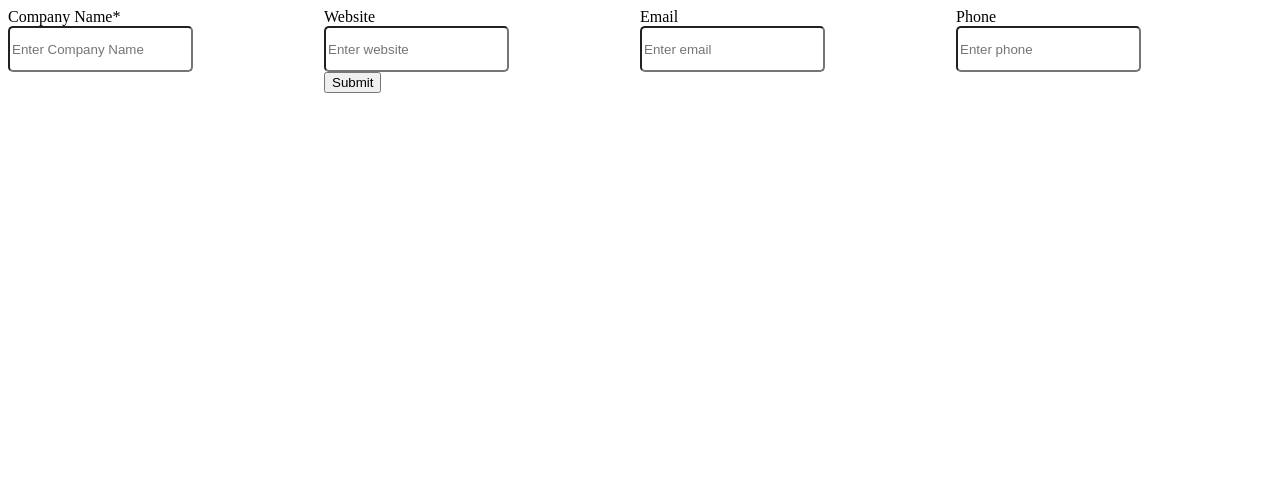
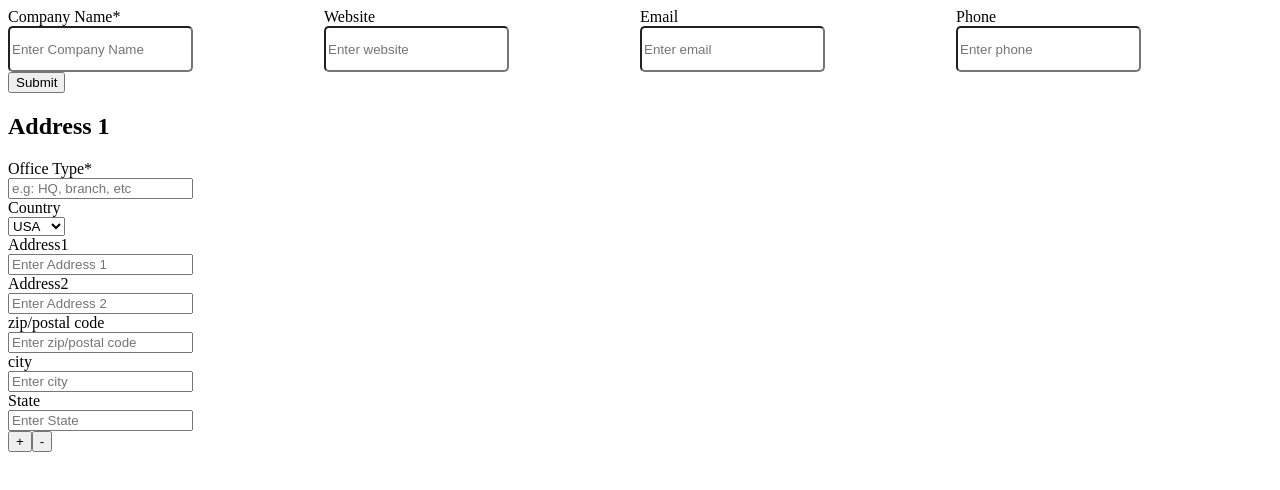
Before and after one commit to Sushant-Dhungana/Form, a React (Create React App) app: page / in a window 1280 px wide. Shown: the top 490 px of the page. Built offline with nearby package versions, Linux system fonts and the light colour scheme.

Commit message:
address 1 comitted

```diff
--- a/src/components/AddressOne.jsx
+++ b/src/components/AddressOne.jsx
@@ -1,116 +1,138 @@
-// import React from 'react'
-// import { Button, Form, Input } from 'antd';
+import React,{useState} from 'react'
+import { Button, Dropdown, Form, Input } from 'antd';
+import data from '../data';
 
 
-// const AddressOne = () => {
-//   return (
-//     <div>
-//         <h2>Address 1</h2>
-//     <Form
-//       name="basic"
-//       labelCol={{
-//         span: 8,
-//       }}
-//       wrapperCol={{
-//         span: 16,
-//       }}
-//       initialValues={{
-//         remember: true,
-//       }}
+const AddressOne = ({initialdata, setValues}) => {
 
-//       autoComplete="off"
-//     >
-//       <Form.Item
-//         label="Office Type*"
-//         name="officetype"
-//         rules={[
-//           {
-//             required: true,
-//             message: 'Please enter your office type',
-//           },
-//         ]}
-//       >
-//         <Input type="text" placeholder='e.g: HQ, branch, etc'
-//            />
-//       </Form.Item>
-//       <Form.Item
-//         label="Country"
-//         name="country"
-//         rules={[
-//           {
-//             required:true,
-//             message: 'enter a valid website',
-//           },
-//         ]}
-//       >
-//         <select name="country" id="country">
-//   <option value="usa">USA</option>
-//   <option value="nepal">Nepal</option>
-//   </select>
+const [fields, setFields] = useState({
+  id:1,
 
-//       </Form.Item>
-//       <Form.Item
-//         label="Address 1"
-//         name="Address 1"
-//         rules={[
+})
 
-//         ]}
-//       >
-//         <Input type="text" placeholder='Enter Address 1 '/>
-//       </Form.Item>
-//       <Form.Item
-//         label="Address 2"
-//         name="Address 2"
-//         rules={[
+  return (
+    <div>
+        <h2>Address 1</h2>
 
-//         ]}
-//       >
-//         <Input type="text" placeholder='Enter Address 2 '
-//           />
-//       </Form.Item>
-//       <Form.Item
-//         label="zip/postal code"
-//         name="Zip/Postal Code"
-//         rules={[
+    <Form
+      name="basic"
+      labelCol={{
+        span: 8,
+      }}
+      wrapperCol={{
+        span: 16,
+      }}
+      initialValues={{
+        remember: true,
+      }}
 
-//         ]}
-//       >
-//         <Input type="text" placeholder='Enter zip/postal code'
-//           />
-//       </Form.Item>
-//       <Form.Item
-//         label="city"
-//         name="city"
-//         rules={[
+      autoComplete="off"
 
-//         ]}
-//       >
-//         <Input type="text" placeholder='Enter city'
-//           />
-//       </Form.Item>
-//       <Form.Item
-//         label="State"
-//         name="State"
-//         rules={[
+    >
+      <Form.Item
+        label="Office Type*"
+        name="officetype"
+        rules={[
+          {
+            required: true,
+            message: 'Please enter your office type',
+          },
+        ]}
+      >
+        <Input type="text" placeholder='e.g: HQ, branch, etc' value={initialdata.officetype}
+        onChange={(e)=>{
+          setValues({...initialdata, officetype:e.target.value})
+        }}
+           />
+      </Form.Item>
+      <Form.Item
+        label="Country"
+        name="country"
+      >
+  <select name="country" id="country" onChange={(e)=>setValues({...initialdata, country:e.target.value})} >
+  <option value="usa">USA</option>
+  <option value="nepal">Nepal</option>
+  </select>
 
-//         ]}
-//       >
-//         <Input type="text" placeholder='Enter State '
-//           />
-//       </Form.Item>
+      </Form.Item>
+      <Form.Item
+        label="Address1"
+        name="Address1"
+        rules={[
+
+        ]}
+      >
+        <Input type="text" placeholder='Enter Address 1 'value={initialdata.Address1}
+        onChange={(e)=>{
+          setValues({...initialdata, Address1:e.target.value})
+        }} />
+      </Form.Item>
+      <Form.Item
+        label="Address2"
+        name="Address2"
+        rules={[
+
+        ]}
+      >
+        <Input type="text" placeholder='Enter Address 2' value={initialdata.Address2}
+        onChange={(e)=>{
+          setValues({...initialdata, Address2:e.target.value})
+        }}
+          />
+      </Form.Item>
+      <Form.Item
+        label="zip/postal code"
+        name="zip"
+        rules={[
+
+        ]}
+      >
+        <Input type="text" placeholder='Enter zip/postal code' value={initialdata.zip}
+        onChange={(e)=>{
+          setValues({...initialdata, zip:e.target.value})
+        }}
+          />
+      </Form.Item>
+      <Form.Item
+        label="city"
+        name="city"
+        rules={[
+
+        ]}
+      >
+        <Input type="text" placeholder='Enter city'value={initialdata.city}
+        onChange={(e)=>{
+          setValues({...initialdata, city:e.target.value})
+        }}
+          />
+      </Form.Item>
+      <Form.Item
+        label="State"
+        name="State"
+        rules={[
+
+        ]}
+      >
+        <Input type="text" placeholder='Enter State ' value={initialdata.state}
+        onChange={(e)=>{
+          setValues({...initialdata, state:e.target.value})
+        }}
+          />
+      </Form.Item>
+      </Form>
 
 
 
-//       <Form.Item
-//         wrapperCol={{
-//           offset: 8,
-//           span: 16,
-//         }}
-//       >
-//       </Form.Item>
-//     </Form>
-//     </div>
-//   )
-// }
 
-// export default AddressOne
+
+       <Button >+</Button>
+
+
+       <Button>-</Button>
+
+
+    </div>
+  )
+}
+
+export default AddressOne
--- a/src/components/Users.jsx
+++ b/src/components/Users.jsx
@@ -1,5 +1,6 @@
-import { useState, useEffect, useNavigate } from 'react';
-import { Button, Form, Input } from 'antd';
+import { useState, useEffect, useNavigate } from "react";
+import { Button, Form, Input } from "antd";
+import AddressOne from "./AddressOne";
 // import data from '../data'
 
 const Users = () => {
@@ -8,25 +9,26 @@ const Users = () => {
     website: "",
     email: "",
     phone: "",
-
+    officetype: "",
+    country: "",
+    Address1: "",
+    Address2: "",
+    zip: "",
+    city: "",
+    state: "",
   });
   const [formValues, setFormValues] = useState([]);
 
-  const handleSubmit = () => {
-
-    setFormValues((prevFormValues) => [...prevFormValues, initialValues]);
-  }
   useEffect(() => {
-
     localStorage.setItem("formValues", JSON.stringify(formValues));
-
   }, [formValues]);
   const onFinish = (values) => {
-    console.log('Success:', values);
+    setFormValues((prevFormValues) => [...prevFormValues, initialValues]);
+    console.log("Success:", values);
   };
 
   const onFinishFailed = (errorInfo) => {
-    console.log('Failed:', errorInfo);
+    console.log("Failed:", errorInfo);
   };
 
   return (
@@ -44,7 +46,8 @@ const Users = () => {
         }}
         onFinish={onFinish}
         onFinishFailed={onFinishFailed}
-      autoComplete="off" className='form'
+        autoComplete="off"
+        className="form"
       >
         <Form.Item
           label="Company Name*"
@@ -52,66 +55,81 @@ const Users = () => {
           rules={[
             {
               required: true,
-            message: 'Please enter your company name',
+              message: "Please enter your company name",
             },
           ]}
         >
-        <Input type="text" placeholder='Enter Company Name'  value={initialValues.companyname}
+          <Input
+            type="text"
+            placeholder="Enter Company Name"
+            value={initialValues.companyname}
             onChange={(e) =>
-             setInitialValues({ ...initialValues, companyname: e.target.value })
-           } />
+              setInitialValues({
+                ...initialValues,
+                companyname: e.target.value,
+              })
+            }
+          />
         </Form.Item>
         <Form.Item
           label="Website"
           name="website"
           rules={[
             {
-            required:true,
-            message: 'enter a valid website',
+              required: true,
+              message: "enter a valid website",
             },
           ]}
         >
-        <Input type="url" placeholder='Enter website ' value={initialValues.website}
+          <Input
+            type="url"
+            placeholder="Enter website "
+            value={initialValues.website}
             onChange={(e) =>
               setInitialValues({ ...initialValues, website: e.target.value })
-            }/>
+            }
+          />
         </Form.Item>
         <Form.Item
           label="Email"
           name="email"
           rules={[
             {
-            message: 'enter a email',
+              message: "enter a email",
             },
           ]}
         >
-        <Input type="email" placeholder='Enter email ' onChange={(e) =>
+          <Input
+            type="email"
+            placeholder="Enter email "
+            onChange={(e) =>
               setInitialValues({ ...initialValues, email: e.target.value })
-         }/>
+            }
+          />
         </Form.Item>
         <Form.Item
           label="Phone"
           name="phone"
           rules={[
             {
-            required:true,
-            message: 'enter 10 digit phone number',
-          },{
-            min:10,max:10
-          }
+              required: true,
+              message: "enter 10 digit phone number",
+            },
+            {
+              min: 10,
+              max: 10,
+            },
           ]}
         >
-        <Input type="tel" placeholder='Enter phone '  value={initialValues.phone}
+          <Input
+            type="tel"
+            placeholder="Enter phone "
+            value={initialValues.phone}
             onChange={(e) =>
               setInitialValues({ ...initialValues, phone: e.target.value })
-           }/>
+            }
+          />
         </Form.Item>
-
-      <div>
-            <form>
-
-            </form>
-      </div>
 
         <Form.Item
           wrapperCol={{
@@ -119,11 +137,14 @@ const Users = () => {
             span: 16,
           }}
         >
-        <Button type="primary" htmlType="submit"onClick={handleSubmit}>
+          <Button type="primary" htmlType="submit">
             Submit
           </Button>
         </Form.Item>
       </Form>
+      <div>
+        <AddressOne initialdata={initialValues} setValues={setInitialValues}/>
+      </div>
     </div>
   );
 };
```
Lines whose indentation alone changed are shown as unchanged.
